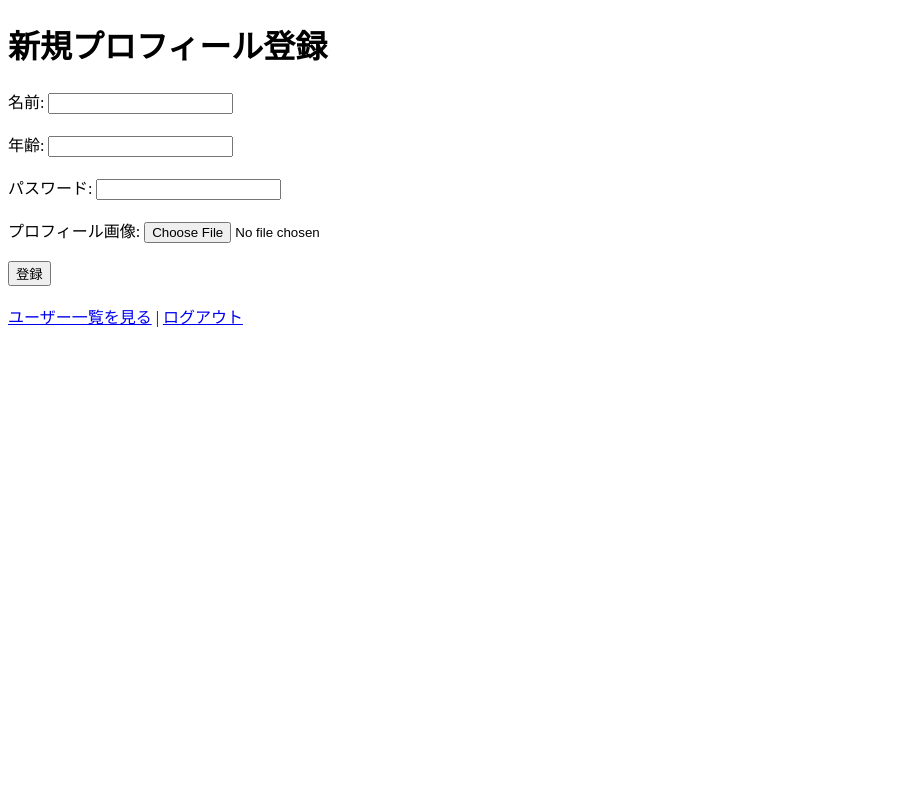
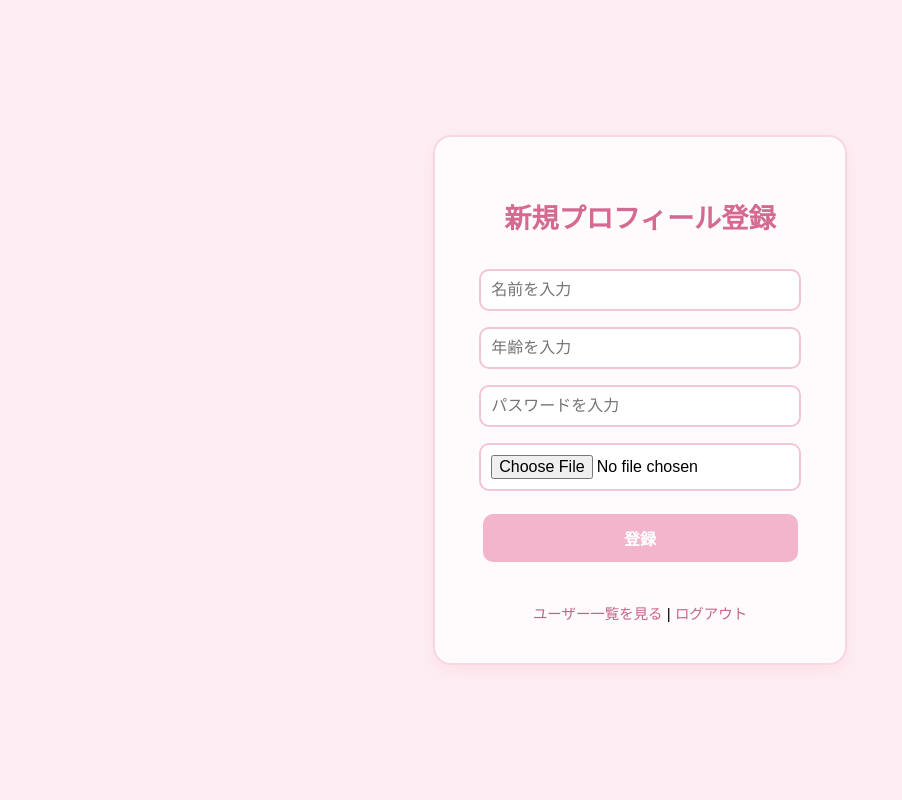
Before and after one commit to kot-yamazaki/myapp, a Flask app: page /register in a window 1280 px wide. Shown: the whole page, without its empty margins (0-902 px from the left). Run offline with Flask 3, Linux system fonts and the light colour scheme; the visitor is signed in with stand-in values (Sample User, id 1).

Commit message:
myappCSS実装完了

```diff
--- /dev/null
+++ b/static/CSS/style.css
@@ -0,0 +1,395 @@
+/* ==============================
+   単色・淡いピンクのやさしいログイン画面
+============================== */
+body {
+    font-family: "Zen Maru Gothic", "Hiragino Sans", "Meiryo", sans-serif;
+    background-color: #fdeef4; /* 淡いピンク */
+    margin: 0;
+    padding: 0;
+    display: flex;
+    justify-content: center;
+    align-items: center;
+    height: 100vh;
+}
+
+/* ==============================
+   ログインボックス
+============================== */
+.login-container {
+    background: #fffafc; /* ほんのりピンクがかった白 */
+    border: 2px solid #f8d7e5;
+    border-radius: 18px;
+    box-shadow: 0 6px 15px rgba(255, 182, 193, 0.25);
+    width: 320px;
+    padding: 40px 30px;
+    text-align: center;
+    animation: fadeIn 0.8s ease-in-out;
+}
+
+/* ==============================
+   見出し
+============================== */
+h1 {
+    color: #d46a91;
+    font-size: 1.7em;
+    margin-bottom: 25px;
+    font-weight: bold;
+}
+
+/* ==============================
+   入力欄
+============================== */
+input[type="text"],
+input[type="password"] {
+    width: 85%;
+    padding: 12px;
+    margin: 10px 0;
+    border: 2px solid #f3c6d5;
+    border-radius: 10px;
+    background-color: #fff;
+    transition: all 0.3s ease;
+    font-size: 1em;
+}
+
+input[type="text"]:focus,
+input[type="password"]:focus {
+    border-color: #e69ab5;
+    box-shadow: 0 0 6px rgba(255, 172, 201, 0.4);
+    outline: none;
+}
+
+/* ==============================
+   ログインボタン
+============================== */
+input[type="submit"] {
+    background-color: #f3b5cc; /* 淡いピンク */
+    color: white;
+    border: none;
+    border-radius: 10px;
+    padding: 12px 20px;
+    width: 90%;
+    margin-top: 15px;
+    font-size: 1em;
+    cursor: pointer;
+    transition: all 0.3s ease;
+    font-weight: bold;
+}
+
+input[type="submit"]:hover {
+    background-color: #eb9ab8;
+    transform: translateY(-2px);
+}
+
+/* ==============================
+   リンク
+============================== */
+a {
+    display: inline-block;
+    margin-top: 20px;
+    color: #c46486;
+    text-decoration: none;
+    font-size: 0.95em;
+    transition: color 0.2s ease;
+}
+
+a:hover {
+    color: #d46a91;
+    text-decoration: underline;
+}
+
+/* ==============================
+   フェードインアニメーション
+============================== */
+@keyframes fadeIn {
+    from { opacity: 0; transform: translateY(-10px); }
+    to { opacity: 1; transform: translateY(0); }
+}
+/* ==============================
+   登録ページ用のデザイン
+============================== */
+.register-container {
+    background: #fffafc;
+    border: 2px solid #f8d7e5;
+    border-radius: 18px;
+    box-shadow: 0 6px 15px rgba(255, 182, 193, 0.25);
+    width: 350px;
+    padding: 40px 30px;
+    text-align: center;
+    margin: 50px auto;
+}
+
+.register-container h1 {
+    color: #d46a91;
+    margin-bottom: 25px;
+    font-size: 1.7em;
+    font-weight: bold;
+}
+
+.register-container input[type="text"],
+.register-container input[type="number"],
+.register-container input[type="password"],
+.register-container input[type="file"] {
+    width: 85%;
+    padding: 10px;
+    margin: 8px 0;
+    border: 2px solid #f3c6d5;
+    border-radius: 10px;
+    background-color: #fff;
+    transition: all 0.3s ease;
+    font-size: 1em;
+}
+
+.register-container input:focus {
+    border-color: #e69ab5;
+    box-shadow: 0 0 6px rgba(230, 154, 181, 0.4);
+    outline: none;
+}
+
+.register-container input[type="submit"] {
+    background-color: #f3b5cc;
+    color: white;
+    border: none;
+    border-radius: 10px;
+    padding: 12px 20px;
+    width: 90%;
+    margin-top: 15px;
+    font-size: 1em;
+    cursor: pointer;
+    transition: all 0.3s ease;
+    font-weight: bold;
+}
+
+.register-container input[type="submit"]:hover {
+    background-color: #eb9ab8;
+    transform: translateY(-2px);
+}
+
+.links {
+    margin-top: 20px;
+    font-size: 0.95em;
+}
+
+.links a {
+    color: #c46486;
+    text-decoration: none;
+}
+
+.links a:hover {
+    color: #d46a91;
+    text-decoration: underline;
+}
+/* ==============================
+   ユーザー一覧ページ
+============================== */
+.user-list-container {
+    text-align: center;
+    background-color: #fffafc;
+    min-height: 100vh;
+    padding: 40px 20px;
+}
+
+.user-list-container h1 {
+    color: #d46a91;
+    font-size: 1.8em;
+    margin-bottom: 30px;
+    font-weight: bold;
+}
+
+.user-grid {
+    display: flex;
+    flex-wrap: wrap;
+    justify-content: center;
+    gap: 25px;
+    margin-bottom: 30px;
+}
+
+.user-card {
+    background-color: #fff;
+    border: 2px solid #f6cadd;
+    border-radius: 18px;
+    box-shadow: 0 6px 12px rgba(255, 182, 193, 0.25);
+    width: 180px;
+    padding: 15px;
+    transition: all 0.3s ease;
+}
+
+.user-card:hover {
+    transform: translateY(-5px);
+    box-shadow: 0 10px 18px rgba(255, 182, 193, 0.35);
+}
+
+.user-image {
+    width: 100px;
+    height: 100px;
+    object-fit: cover;
+    border-radius: 50%;
+    border: 3px solid #f3b5cc;
+    margin-bottom: 10px;
+}
+
+.user-name {
+    font-weight: bold;
+    color: #c46486;
+    font-size: 1.1em;
+    margin-bottom: 5px;
+}
+
+.user-age {
+    color: #d08ba7;
+    font-size: 0.95em;
+}
+
+.links {
+    margin-top: 20px;
+    font-size: 0.95em;
+}
+
+.links a {
+    color: #c46486;
+    text-decoration: none;
+}
+
+.links a:hover {
+    color: #d46a91;
+    text-decoration: underline;
+}
+.user-image {
+    width: 100px;
+    height: 100px;
+    object-fit: cover;
+    border-radius: 50%;
+    border: 3px solid #f3b5cc;
+    margin-bottom: 10px;
+    background-color: #ffe6ee; /* 画像なしでも淡いピンクで統一 */
+}
+.user-item {
+    display: flex;
+    align-items: center;
+    gap: 10px;
+    margin: 15px 0;
+}
+
+.user-item img {
+    width: 80px;
+    height: 80px;
+    border-radius: 50%;
+    object-fit: cover;
+    border: 2px solid #f4a7b9; /* 淡いピンクの枠 */
+}
+
+.user-item span {
+    font-size: 18px;
+    color: #555;
+}
+/* ==============================
+   タイムラインページ
+============================== */
+.timeline-body {
+    background-color: #fdeef4; /* 淡いピンク背景 */
+    font-family: "Zen Maru Gothic", "Hiragino Sans", "Meiryo", sans-serif;
+    margin: 0;
+    padding: 0;
+}
+
+.timeline-container {
+    max-width: 600px;
+    margin: 50px auto;
+    background-color: #fffafc;
+    border: 2px solid #f8d7e5;
+    border-radius: 18px;
+    padding: 30px 40px;
+    box-shadow: 0 6px 15px rgba(255, 182, 193, 0.25);
+}
+
+.timeline-container h1 {
+    text-align: center;
+    color: #d46a91;
+    margin-bottom: 25px;
+    font-size: 1.8em;
+}
+
+.top-links {
+    text-align: center;
+    margin-bottom: 15px;
+}
+
+.top-links a {
+    color: #c46486;
+    text-decoration: none;
+    font-weight: bold;
+}
+
+.top-links a:hover {
+    color: #d46a91;
+    text-decoration: underline;
+}
+
+/* 投稿カード */
+.post-card {
+    background-color: #fff;
+    border: 2px solid #f6cadd;
+    border-radius: 18px;
+    padding: 15px 20px;
+    margin-bottom: 20px;
+    box-shadow: 0 4px 10px rgba(255, 182, 193, 0.2);
+    transition: transform 0.3s ease, box-shadow 0.3s ease;
+}
+
+.post-card:hover {
+    transform: translateY(-4px);
+    box-shadow: 0 8px 15px rgba(255, 182, 193, 0.35);
+}
+
+.post-header {
+    color: #c46486;
+    font-weight: bold;
+    margin-bottom: 8px;
+}
+
+.post-content {
+    font-size: 1.1em;
+    color: #444;
+    margin-bottom: 10px;
+}
+
+.post-footer {
+    font-size: 0.9em;
+    color: #777;
+}
+
+.like-form {
+    display: inline-block;
+}
+
+.like-button {
+    background-color: #f3b5cc;
+    color: white;
+    border: none;
+    border-radius: 10px;
+    padding: 6px 14px;
+    font-size: 0.9em;
+    cursor: pointer;
+    transition: all 0.2s ease;
+    margin-top: 5px;
+}
+
+.like-button:hover {
+    background-color: #eb9ab8;
+}
+
+.like-button.liked {
+    background-color: #f08dad;
+}
+
+.like-count {
+    margin-left: 10px;
+    color: #c46486;
+    font-weight: bold;
+}
+
+.no-posts {
+    text-align: center;
+    color: #999;
+    margin-top: 40px;
+    font-size: 1.1em;
+}
--- a/templates/register.html
+++ b/templates/register.html
@@ -1,19 +1,26 @@
 <!DOCTYPE html>
-<html>
+<html lang="ja">
 <head>
-    <title>プロフィール登録</title>
+    <meta charset="UTF-8">
+    <title>新規プロフィール登録</title>
+    <link rel="stylesheet" href="{{ url_for('static', filename='css/style.css') }}">
 </head>
 <body>
+    <div class="register-container">
         <h1>新規プロフィール登録</h1>
+
         <form method="POST" enctype="multipart/form-data">
-        名前: <input type="text" name="name"><br><br>
-        年齢: <input type="number" name="age"><br><br>
-        パスワード: <input type="password" name="password"><br><br>
-        プロフィール画像: <input type="file" name="image"><br><br>
+            <input type="text" name="name" placeholder="名前を入力"><br>
+            <input type="number" name="age" placeholder="年齢を入力"><br>
+            <input type="password" name="password" placeholder="パスワードを入力"><br>
+            <input type="file" name="image" accept="image/*"><br>
             <input type="submit" value="登録">
         </form>
-    <br>
+
+        <div class="links">
             <a href="/users">ユーザー一覧を見る</a> |
             <a href="/logout">ログアウト</a>
+        </div>
+    </div>
 </body>
 </html>
```
Also changed, not shown: templates/login.html (+13 -9 lines), templates/timeline.html (+32 -18 lines), templates/users.html (+30 -14 lines), static/uploads/img/fish_icon.png (added), 1 other file. Lines whose indentation alone changed are shown as unchanged.
